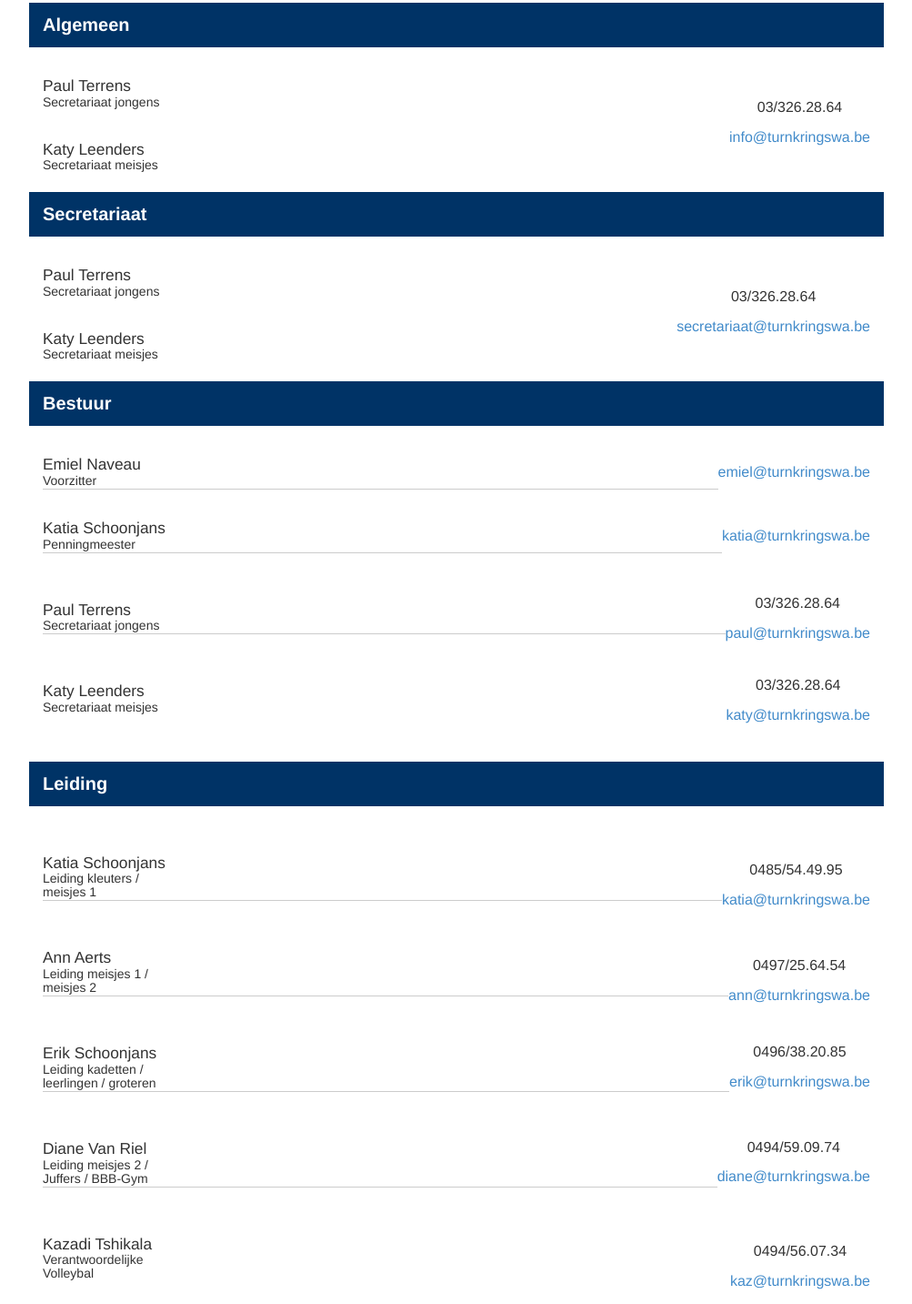
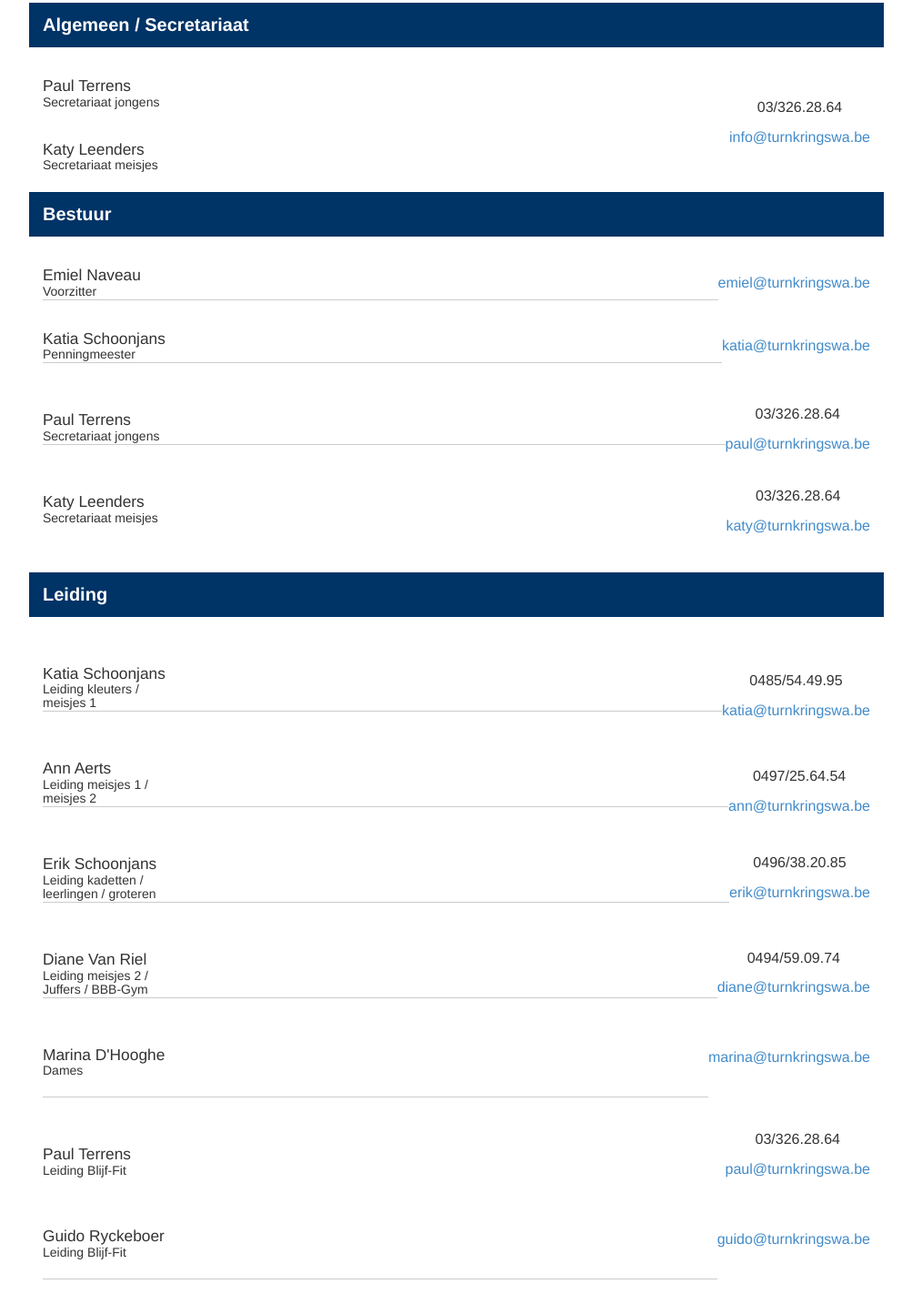
Before and after one commit to KennyVandenberghe/website-swa, a plain HTML site: page contact.html in a window 1280 px wide. Shown: the part 419-1852 px from the top of the page at 91% size, without its empty margins (138-1141 px from the left). Drawn offline with nearby package versions, Linux system fonts and the light colour scheme.

Commit message:
Leiding toevoegd

```diff
--- a/contact.html
+++ b/contact.html
@@ -69,7 +69,7 @@
 					<p>Als u vragen heeft, beantwoorden wij die graag. Hiervoor kan u ons telefonisch of per e-mail contacteren.</p>
 						<p>Wil u graag iemand van het bestuur of de leiding persoonlijk contacteren, dan kan dat via onderstaande gegevens.</p>
 				</div>
-				<div class="subtitle">Algemeen</div>
+				<div class="subtitle">Algemeen / Secretariaat</div>
 					<div class="contact-posts">
 						Paul Terrens
 					</div>
@@ -77,19 +77,6 @@
 					<div class="posts" id="double-info">
 					<p>03/326.28.64</p>
 					<p><a href="mailto:info@turnkringswa.be">info@turnkringswa.be</a></p>
-					</div>
-					<div class="contact-posts">
-						Katy Leenders
-					</div>
-					<div class="function">Secretariaat meisjes</div>
-				<div class="subtitle">Secretariaat</div>
-					<div class="contact-posts">
-						Paul Terrens
-					</div>
-					<div class="function">Secretariaat jongens</div>
-					<div class="posts" id="double-info">
-					<p>03/326.28.64</p>
-					<p><a href="mailto:secretariaat@turnkringswa.be">secretariaat@turnkringswa.be</a></p>
 					</div>
 					<div class="contact-posts">
 						Katy Leenders
@@ -171,6 +158,32 @@
 					</div>
 					<hr>
 					<div class="contact-posts double-info-name">
+					 Marina D'Hooghe
+					</div>
+					<div class="function">Dames</div>
+					<br>
+					<div class="posts" id="tgroups-function-margin">
+					<p><a href="mailto:diane@turnkringswa.be">marina@turnkringswa.be</a></p>
+					</div>
+					<hr>
+					<div class="contact-posts double-info-name">
+						Paul Terrens
+					</div>
+					<div class="function">Leiding Blijf-Fit</div>
+					<div class="posts" id="tgroups-function-margin">
+					<p>03/326.28.64</p>
+					<p><a href="mailto:diane@turnkringswa.be">paul@turnkringswa.be</a></p>
+					</div>
+					<div class="contact-posts double-info-name">
+					 Guido Ryckeboer
+					</div>
+					<div class="function">Leiding Blijf-Fit</div>
+					<br>
+					<div class="posts" id="tgroups-function-margin">
+					<p><a href="mailto:diane@turnkringswa.be">guido@turnkringswa.be</a></p>
+					</div>
+					<hr>
+					<div class="contact-posts double-info-name">
 						Kazadi Tshikala
 					</div>
 					<div class="function">Verantwoordelijke</div>
```
